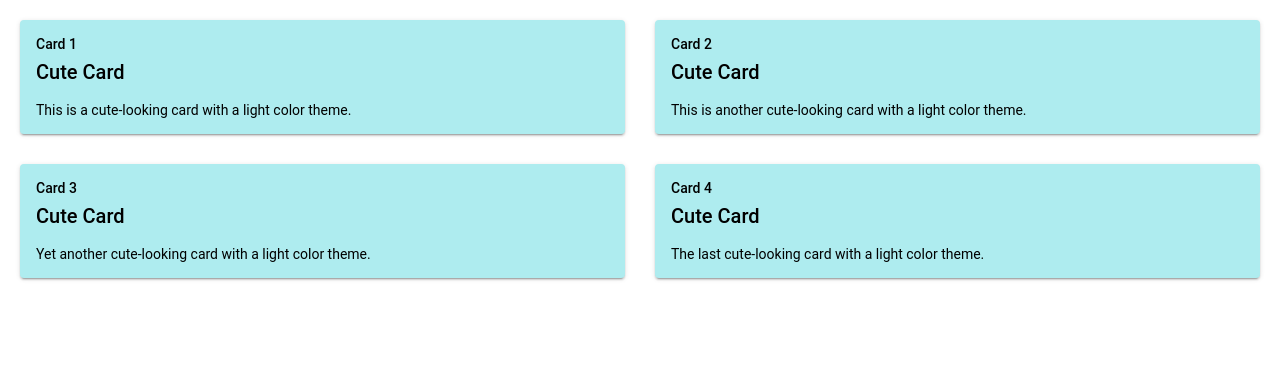
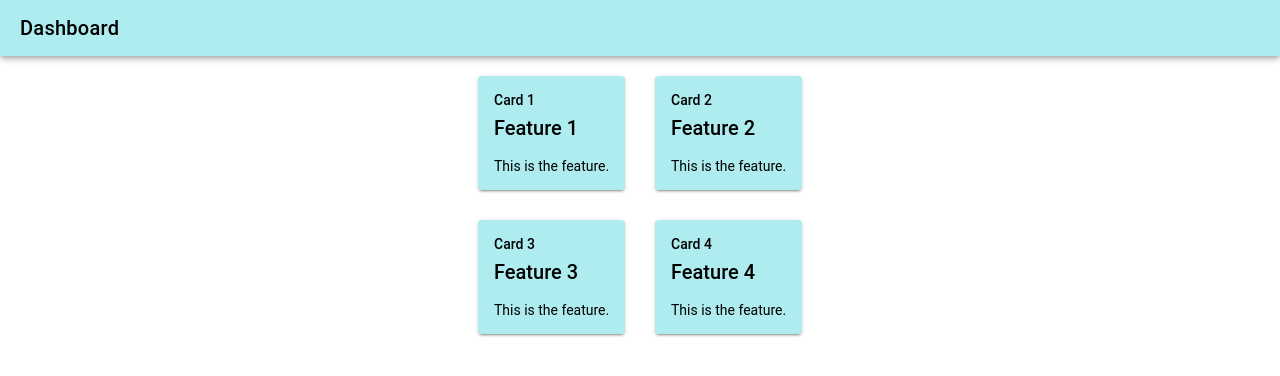
Before and after one commit to itsaasrith/Contests-Hackathons, a React (Vite) app in the folder IndiaInternationalScienceFestivalISRO/app1/: page /Dashboard in a window 1280 px wide. Shown: the top 376 px of the page. Built offline with nearby package versions, Linux system fonts and the light colour scheme.

Commit message:
Initiates the Dashboard outline design

```diff
--- a/IndiaInternationalScienceFestivalISRO/app1/src/pages/Dashboard.tsx
+++ b/IndiaInternationalScienceFestivalISRO/app1/src/pages/Dashboard.tsx
@@ -8,21 +8,30 @@ import {
   IonGrid,
   IonRow,
   IonCol,
+  IonPage,
+  IonHeader,
+  IonToolbar,
+  IonTitle,
 } from "@ionic/react";
 
 const Dashboard: React.FC = () => {
   return (
+    <IonPage>
+      <IonHeader>
+        <IonToolbar color="light">
+          <IonTitle className="ion-padding-left">Dashboard</IonTitle>
+        </IonToolbar>
+      </IonHeader>
+
       <IonGrid>
         <IonRow>
           <IonCol size="6">
             <IonCard color="light">
               <IonCardHeader>
                 <IonCardSubtitle>Card 1</IonCardSubtitle>
-              <IonCardTitle>Cute Card</IonCardTitle>
+                <IonCardTitle>Feature 1</IonCardTitle>
               </IonCardHeader>
-            <IonCardContent>
-              This is a cute-looking card with a light color theme.
-            </IonCardContent>
+              <IonCardContent>This is the feature.</IonCardContent>
             </IonCard>
           </IonCol>
 
@@ -30,11 +39,9 @@ const Dashboard: React.FC = () => {
             <IonCard color="light">
               <IonCardHeader>
                 <IonCardSubtitle>Card 2</IonCardSubtitle>
-              <IonCardTitle>Cute Card</IonCardTitle>
+                <IonCardTitle>Feature 2</IonCardTitle>
               </IonCardHeader>
-            <IonCardContent>
-              This is another cute-looking card with a light color theme.
-            </IonCardContent>
+              <IonCardContent>This is the feature.</IonCardContent>
             </IonCard>
           </IonCol>
         </IonRow>
@@ -44,11 +51,9 @@ const Dashboard: React.FC = () => {
             <IonCard color="light">
               <IonCardHeader>
                 <IonCardSubtitle>Card 3</IonCardSubtitle>
-              <IonCardTitle>Cute Card</IonCardTitle>
+                <IonCardTitle>Feature 3</IonCardTitle>
               </IonCardHeader>
-            <IonCardContent>
-              Yet another cute-looking card with a light color theme.
-            </IonCardContent>
+              <IonCardContent>This is the feature.</IonCardContent>
             </IonCard>
           </IonCol>
 
@@ -56,15 +61,14 @@ const Dashboard: React.FC = () => {
             <IonCard color="light">
               <IonCardHeader>
                 <IonCardSubtitle>Card 4</IonCardSubtitle>
-              <IonCardTitle>Cute Card</IonCardTitle>
+                <IonCardTitle>Feature 4</IonCardTitle>
               </IonCardHeader>
-            <IonCardContent>
-              The last cute-looking card with a light color theme.
-            </IonCardContent>
+              <IonCardContent>This is the feature.</IonCardContent>
             </IonCard>
           </IonCol>
         </IonRow>
       </IonGrid>
+    </IonPage>
   );
 };
 
```
Lines whose indentation alone changed are shown as unchanged.
